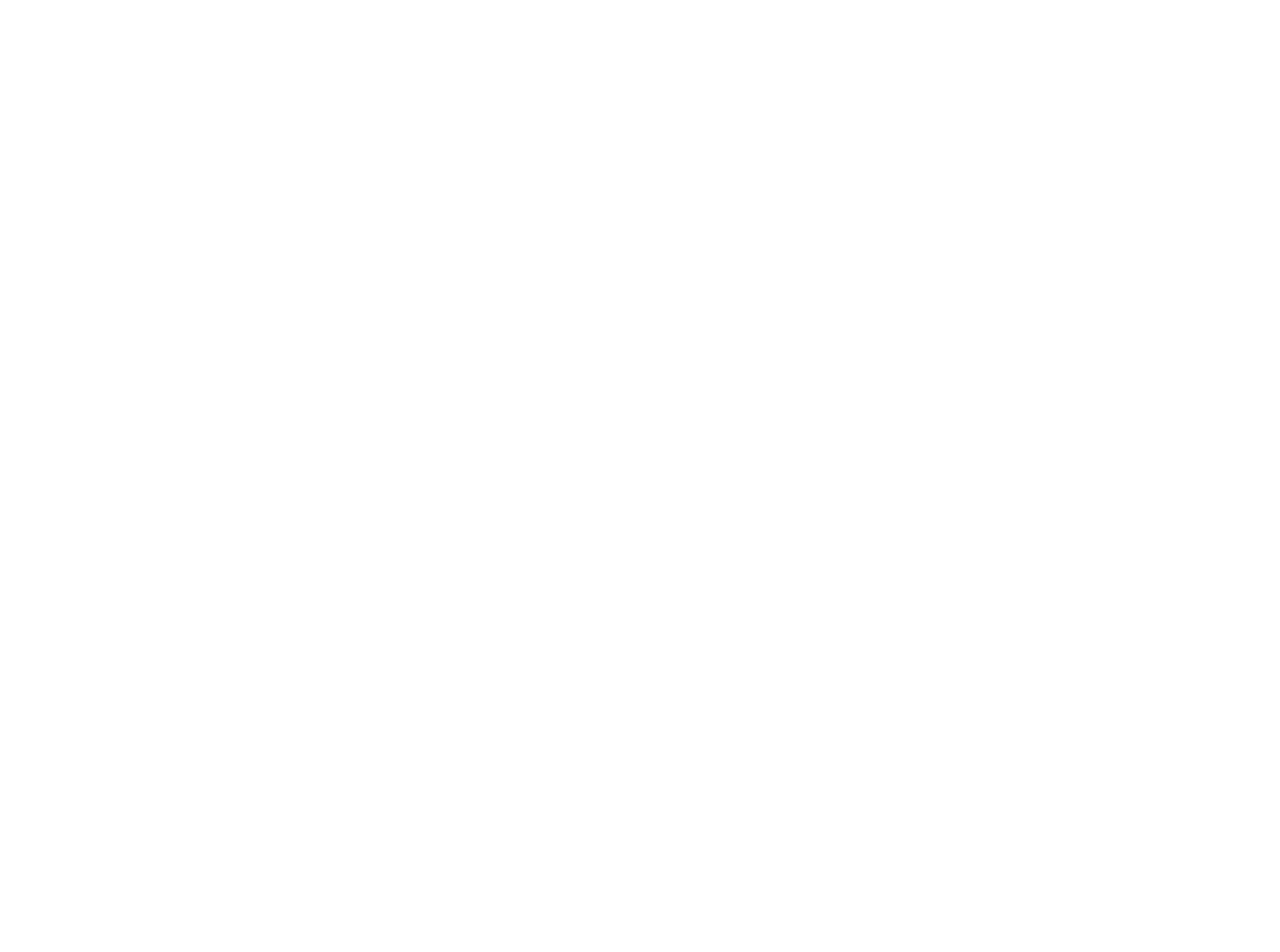
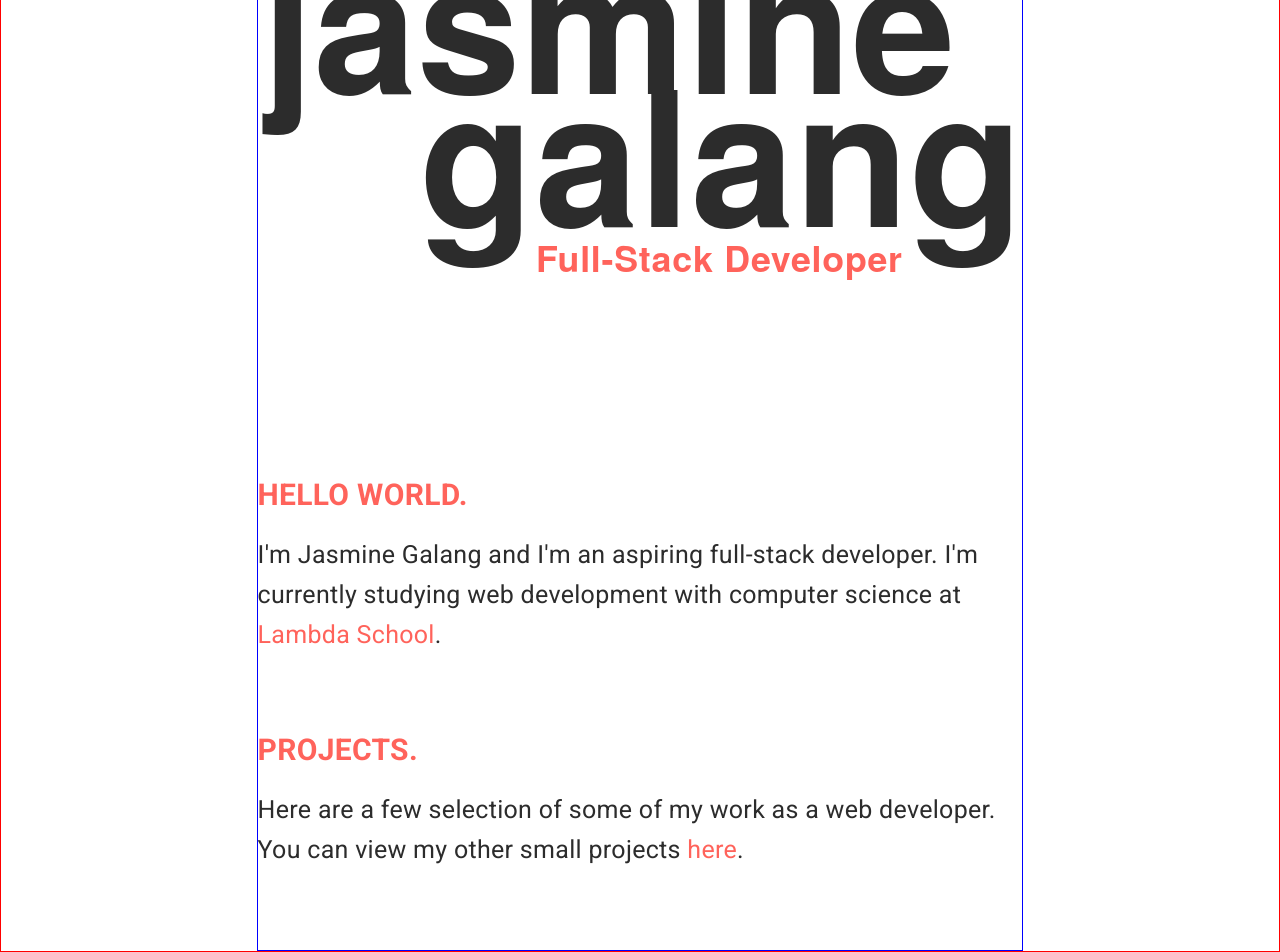
Before and after one commit to jsmndev/jsmn.dev, a React (Create React App) app: page / in a window 1280 px wide. Shown: the part 170-1122 px from the top of the page. Before the commit the page ends 800 px from the top, so only its background shows below. Built offline with nearby package versions, Linux system fonts and the light colour scheme.

Commit message:
Added main logo, bio and project description

```diff
--- a/src/MainPage/MainPage.js
+++ b/src/MainPage/MainPage.js
@@ -1,10 +1,59 @@
 import React, { Component } from "react";
 
-import { MainContainer } from "./MainPage.style";
+import {
+  MainContainer,
+  ImageWrapper,
+  MainImage,
+  Section,
+  ProjectGallery
+} from "./MainPage.style";
 
 class MainPage extends Component {
   render() {
-    return <MainContainer>Main page</MainContainer>;
+    return (
+      <MainContainer>
+        <ImageWrapper>
+          <MainImage
+            src={require("../_assets/svg/main-logo.svg")}
+            alt="main-image"
+          />
+        </ImageWrapper>
+
+        <Section>
+          <h1>HELLO WORLD.</h1>
+          <p>
+            I'm Jasmine Galang and I'm an aspiring full-stack developer. I'm
+            currently studying web development with computer science at{" "}
+            <a
+              href="https://lambdaschool.com/"
+              target="_blank"
+              rel="noopener noreferrer"
+            >
+              Lambda School
+            </a>
+            .
+          </p>
+        </Section>
+
+        <Section>
+          <h1>PROJECTS.</h1>
+          <p>
+            Here are a few selection of some of my work as a web developer. You
+            can view my other small projects{" "}
+            <a
+              href="https://github.com/jsmnglng"
+              target="_blank"
+              rel="noopener noreferrer"
+            >
+              here
+            </a>
+            .
+          </p>
+
+          <ProjectGallery />
+        </Section>
+      </MainContainer>
+    );
   }
 }
 
--- a/src/MainPage/MainPage.style.js
+++ b/src/MainPage/MainPage.style.js
@@ -1,7 +1,50 @@
 import styled from "styled-components";
+import { flex } from "../_styles/mixins.style";
+import { redRegular, blackRegular } from "../_styles/variables.style";
 
 export const MainContainer = styled.div`
   width: 60%;
   margin: 0 auto;
   border: 1px solid blue;
 `;
+
+export const ImageWrapper = styled.div`
+  margin-top: 10vh;
+  margin-bottom: 20rem;
+  ${flex("center")}
+`;
+
+export const MainImage = styled.img`
+  width: 100%;
+  height: auto;
+`;
+
+export const Section = styled.section`
+  margin: 10vh 0;
+
+  h1 {
+    margin-bottom: 2.5rem;
+    font-size: 3rem;
+    font-weight: 700;
+    color: ${redRegular};
+  }
+
+  p {
+    font-size: 2.5rem;
+    line-height: 4rem;
+    color: ${blackRegular};
+  }
+
+  a {
+    text-decoration: none;
+    color: ${redRegular};
+
+    &:hover {
+      text-decoration: underline;
+    }
+  }
+`;
+
+export const ProjectGallery = styled.div`
+  ${flex()}
+`;
--- a/src/_styles/global.css
+++ b/src/_styles/global.css
@@ -18,4 +18,5 @@
 body {
   font-family: var(--default-font-family);
   font-size: 1.6rem;
+  letter-spacing: 0.03rem;
 }
--- /dev/null
+++ b/src/_styles/mixins.style.js
@@ -0,0 +1,5 @@
+// Flexbox custom layout
+export const flex = (justify = "flex-start", align = "flex-start") =>
+  `display: flex;
+  justify-content: ${justify};
+  align-items: ${align};`;
--- /dev/null
+++ b/src/_styles/variables.style.js
@@ -0,0 +1,5 @@
+export const redRegular = "#ff635b";
+export const redLight = "#ffcdca";
+export const blackRegular = "#2c2c2c";
+export const blackLight = "#707070";
+export const whiteRegular = "#fff";
```
Also changed, not shown: src/_assets/svg/main-logo.svg (added).
